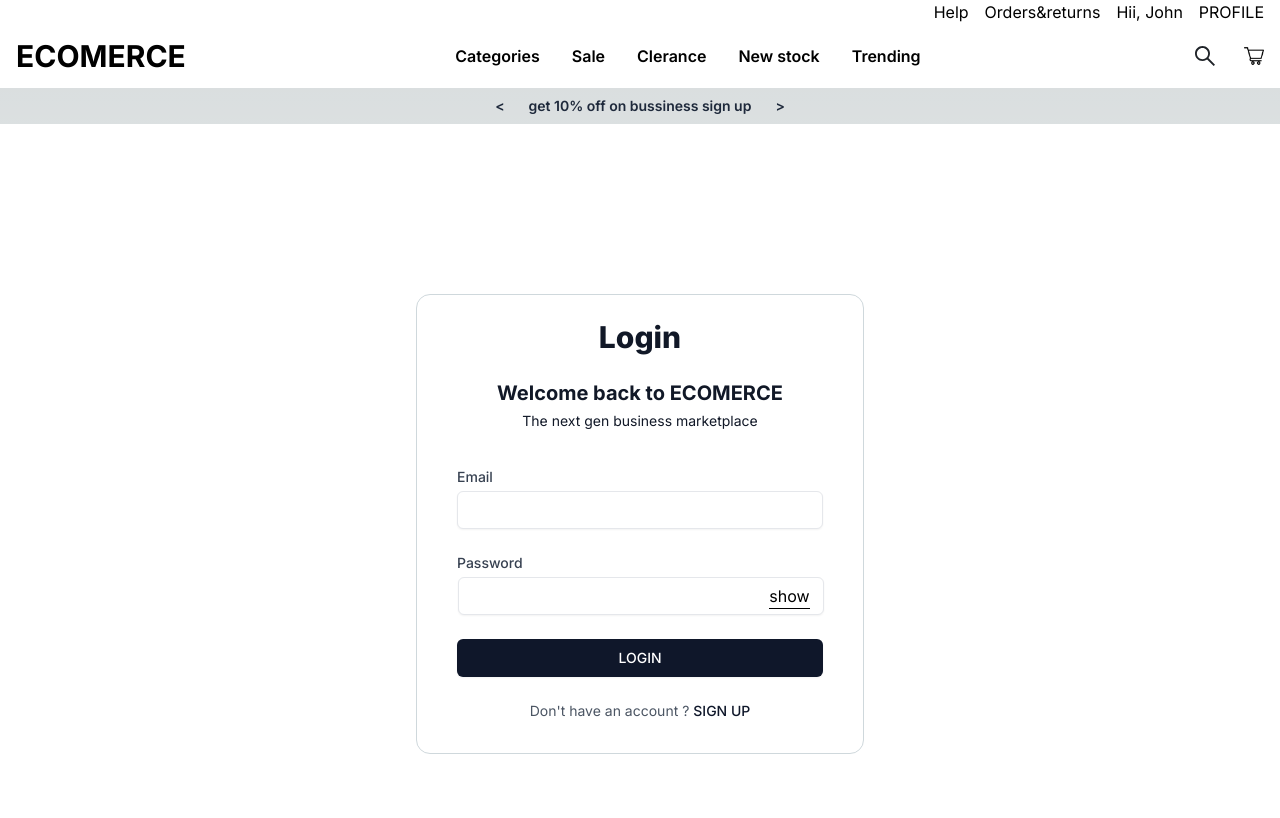
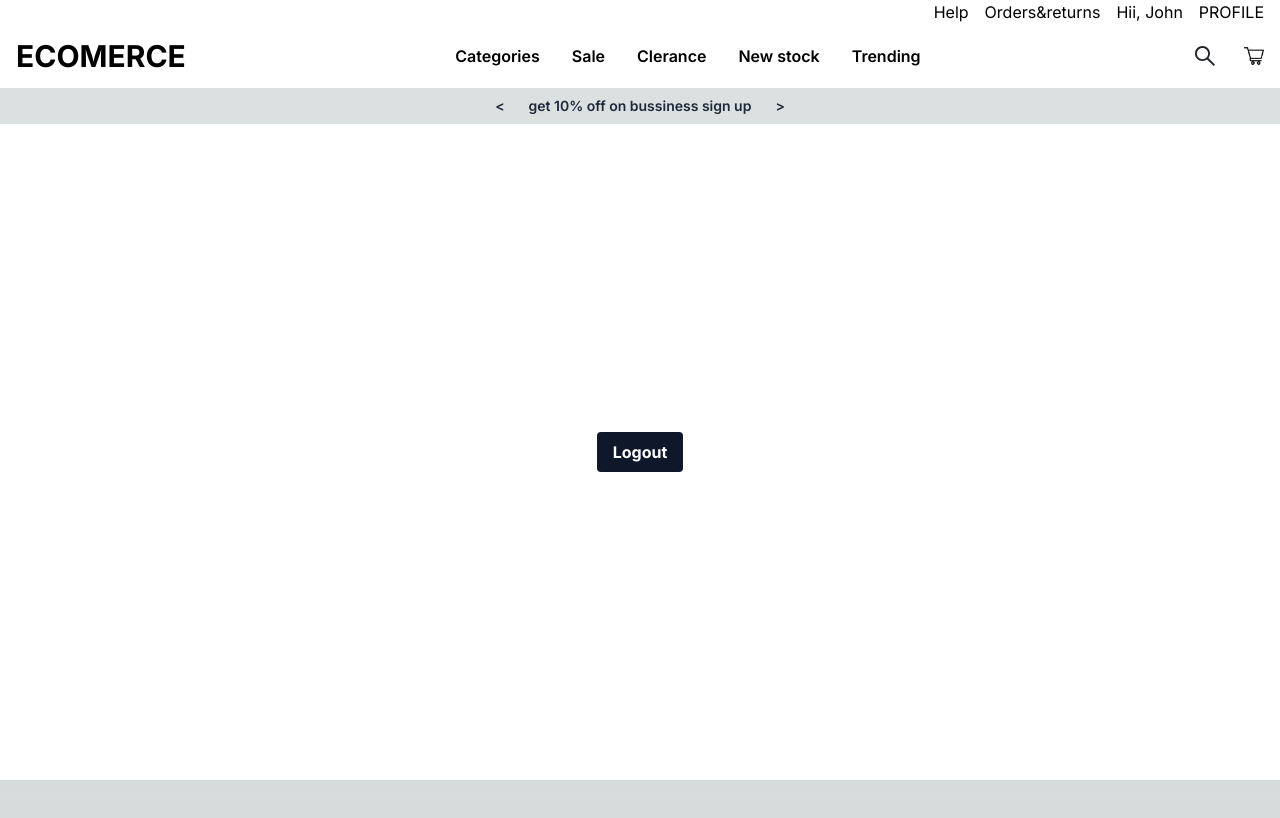
Before and after one commit to Upendrapal0607/turnover-assignment-project, a Next.js app: page /profile in a window 1280 px wide. Shown: the top 818 px of the page. Built offline with nearby package versions, Linux system fonts and the light colour scheme.

Commit message:
some changes in profile page

```diff
--- a/src/app/profile/page.js
+++ b/src/app/profile/page.js
@@ -8,7 +8,7 @@ import LoginPage from '../components/login'
       localStorage.clear("token")
     }
   return (
-    !tokenData?.token?<LoginPage/>:<div className='w-full h-[82vh] bg-white flex justify-center items-center'>
+    tokenData?.token?<LoginPage/>:<div className='w-full h-[82vh] bg-white flex justify-center items-center'>
      <button
       className="bg-slate-900 hover:bg-slate-950 text-white font-bold py-2 px-4 rounded focus:outline-none focus:shadow-outline"
       onClick={LogOuthandle}
```
Also changed, not shown: 1 other file (tests, documents, lock files or other folders).
